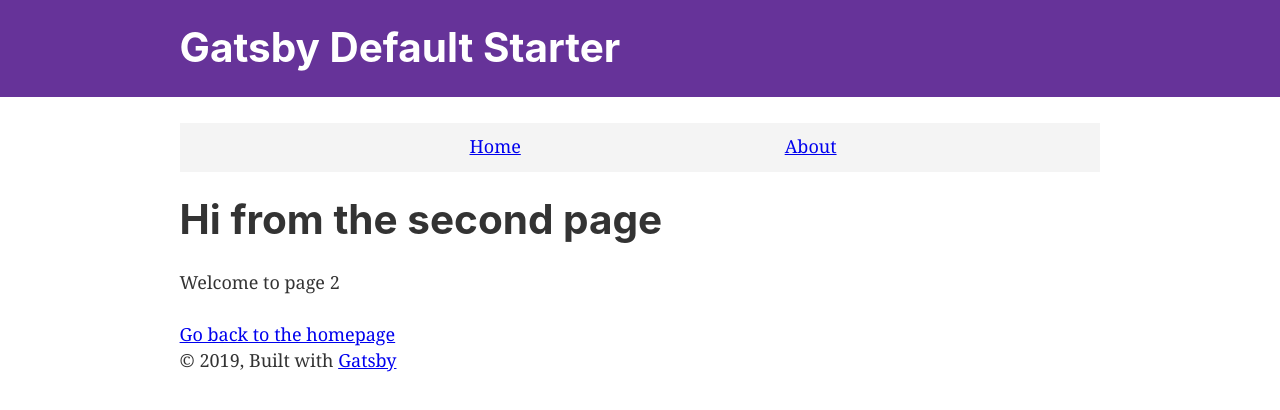
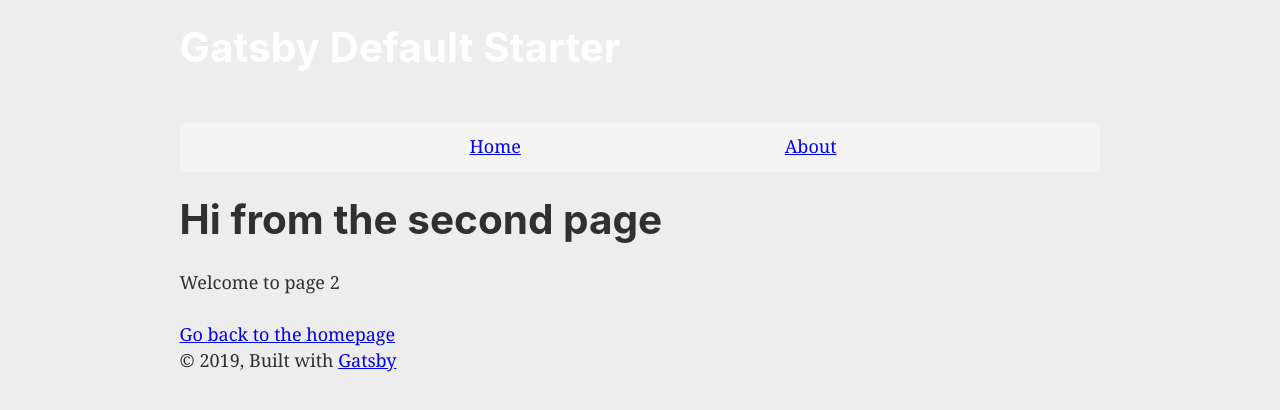
Before and after one commit to jhkette/wordpress-gatsby-blog, a Gatsby site: page /page-2 in a window 1280 px wide. Built offline with nearby package versions, Linux system fonts and the light colour scheme; Gatsby itself is replaced by a stand-in of ours.

Commit message:
add scss

```diff
--- a/gatsby-config.js
+++ b/gatsby-config.js
@@ -41,6 +41,7 @@ module.exports = {
                 useACF: true,
                 verboseOutput: true
             }
-        }
+        },
+        `gatsby-plugin-sass`
   ],
 }
--- a/package.json
+++ b/package.json
@@ -22,6 +22,7 @@
     "prop-types": "^15.7.2",
     "react": "^16.8.3",
     "react-dom": "^16.8.3",
+    "react-fluid-grid": "^1.0.9",
     "react-helmet": "^5.2.0",
     "slash": "^2.0.0"
   },
--- a/src/components/header.js
+++ b/src/components/header.js
@@ -5,7 +5,7 @@ import React from "react"
 const Header = ({ siteTitle }) => (
   <header
     style={{
-      background: `rebeccapurple`,
+      background: `#ededed`,
       marginBottom: `1.45rem`,
     }}
   >
--- a/src/components/layout.js
+++ b/src/components/layout.js
@@ -11,7 +11,8 @@ import { StaticQuery, graphql } from "gatsby"
 import Menu from "./menu"
 
 import Header from "./header"
-import "./layout.css"
+import "./layout.scss"
+
 
 const Layout = ({ children }) => (
   <StaticQuery
@@ -25,7 +26,8 @@ const Layout = ({ children }) => (
       }
     `}
     render={data => (
-      <>
+      <div className = "content">
+      <div className ="container">
         <Header siteTitle={data.site.siteMetadata.title} />
         <div
           style={{
@@ -43,7 +45,8 @@ const Layout = ({ children }) => (
             <a href="https://www.gatsbyjs.org">Gatsby</a>
           </footer>
         </div>
-      </>
+      </div>
+      </div>
     )}
   />
 )
--- a/src/components/layout.css
+++ b/src/components/layout.scss
@@ -21,6 +21,18 @@ nav,
 section,
 summary {
   display: block;
+}
+.content{
+  width: 100%;
+  background-color: #ededed;
+  min-height: 100vh;
+}
+
+.container {
+  width: 95%;
+  margin: auto;
+
+  padding: 0 3rem;
 }
 audio,
 canvas,
--- a/src/pages/index.js
+++ b/src/pages/index.js
@@ -1,5 +1,6 @@
 import React, { Component } from "react"
 import { Link, graphql } from "gatsby"
+import FluidGrid from 'react-fluid-grid'
 import Layout from '../components/layout'
 
 
--- a/src/templates/page.js
+++ b/src/templates/page.js
@@ -37,7 +37,6 @@ export const pageQuery = graphql`
             id
             siteMetadata {
                 title
-
             }
         }
     }
```
Also changed, not shown: src/templates/posts.js (+6 -1 lines), 1 other file.
